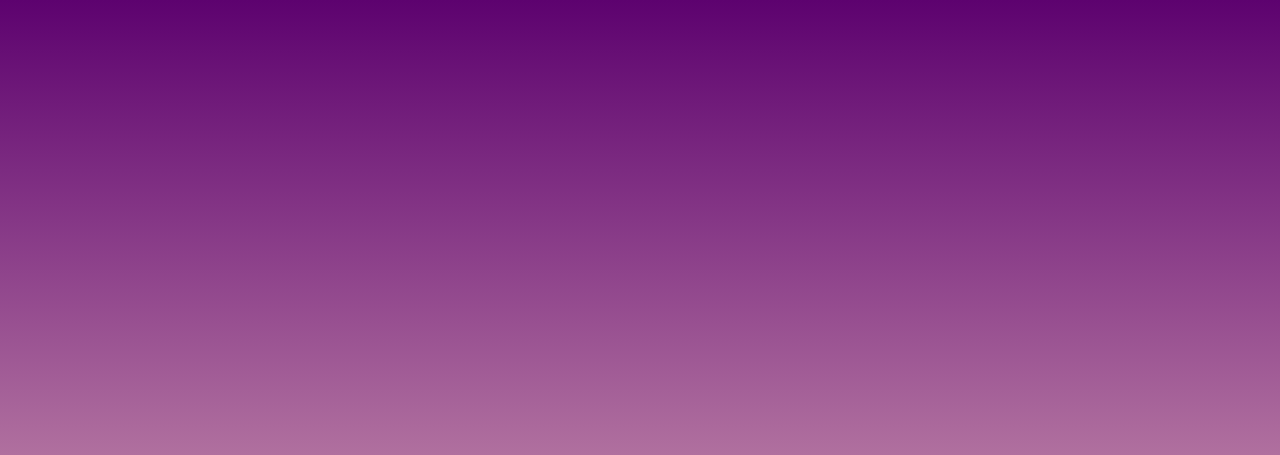
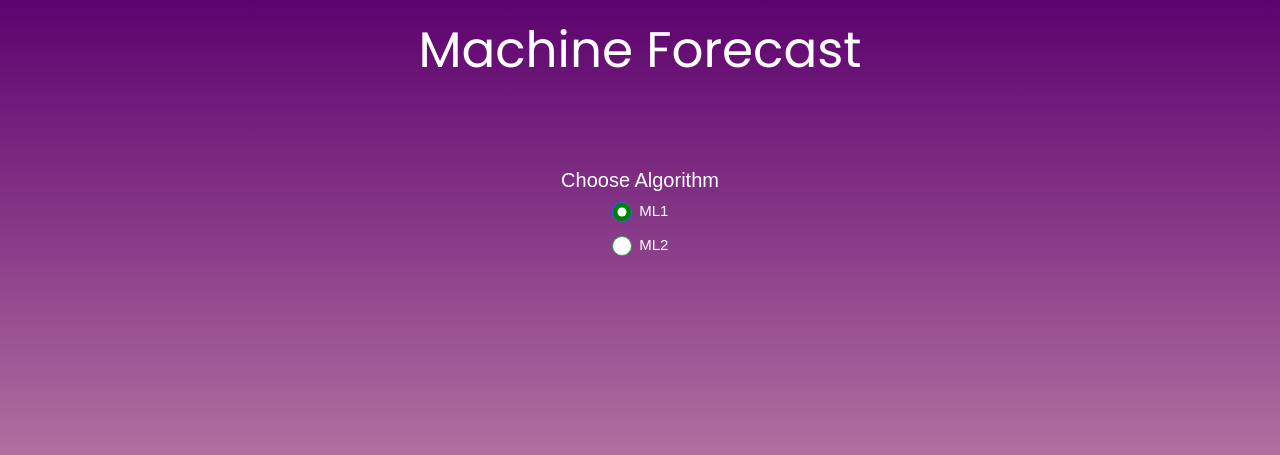
Before and after one commit to Markel564/IoT_project, a Flask app: page / in a window 1280 px wide. Shown: the top 455 px of the page. Run offline with Flask 3, Linux system fonts and the light colour scheme; some libraries are stand-ins or nearby versions.

Commit message:
home html partial implementation

```diff
--- a/operations/lstm.py
+++ b/operations/lstm.py
@@ -60,6 +60,7 @@ class LSTMPredictorWrapper:
 
         self.X_train = torch.tensor(sequences[:int(len(sequences) * train_size)], dtype=torch.float32)
         self.X_test = torch.tensor(sequences[int(len(sequences) * train_size):], dtype=torch.float32)
+
 
     def y_conversion(self, train_size):
         """
--- /dev/null
+++ b/website/python_code/__init__.py
@@ -0,0 +1 @@
+from get_cities import get_cities
--- a/website/static/css/style.css
+++ b/website/static/css/style.css
@@ -7,7 +7,38 @@ body {
     flex-direction: column;
   }
 
+.website-title{
+  margin-top: 20px;
+}
+.website-title h1{
+    font-family: 'Poppins', sans-serif;
+    font-size: 50px;
+    color: white;
+    text-align: center;
 
+}
+
+.algorithms {
+  margin-top: 10vh;
+  display: flex;
+  flex-direction: column;
+  align-items: center;
+  text-align: center;
+}
+
+
+
+.machine-learning {
+  color: white;
+  font-size: 15px;
+  font-family: 'Montserrat', sans-serif;
+}
+
+.algorithms h3 {
+  color: white;
+  font-size: 20px;
+  font-family: 'Montserrat', sans-serif;
+}
 .footer {
     margin-top: auto;
     padding: 20px;
@@ -47,3 +78,31 @@ body {
 .separator {
   margin: 0 30px; /* Ajusta el margen según tus preferencias para separar los elementos */
 }
+
+
+
+
+/* Style for the checkbox container */
+.form-check {
+  margin-bottom: 10px; /* Add margin for spacing between checkboxes */
+}
+
+/* Style for the checkbox input */
+.form-check-input {
+  width: 20px; /* Adjust the width of the checkbox */
+  height: 20px; /* Adjust the height of the checkbox */
+  margin-top: 2px; /* Adjust the vertical alignment of the checkbox */
+  background-color: #fff; /* Set the background color to white for unchecked checkboxes */
+  border: 1px solid #28a745; /* Add a border for better visibility */
+  border-radius: 3px; /* Optional: Add border-radius for rounded corners */
+}
+
+/* Style for the checked checkbox input */
+.form-check-input:checked {
+  background-color: green; /* Set the background color to green for checked checkboxes */
+}
+
+/* Style for the checkbox label */
+.form-check-label {
+  margin-left: 5px; /* Add some spacing between the checkbox and the label */
+}
--- a/website/templates/base.html
+++ b/website/templates/base.html
@@ -8,6 +8,8 @@
     <!-- link for css -->
     <link rel="stylesheet" href="{{ url_for('static', filename='css/style.css') }}">
     <title>{% block title %}Home{% endblock%}</title>
+    <link rel="stylesheet" href="https://fonts.googleapis.com/css?family=Poppins&display=swap">
+
 </head>
 <body>
 
@@ -36,22 +38,13 @@
     {% endwith %}
 
 
+    <div class="website-title">
+        <h1>Machine Forecast</h1>
+    </div>
 
-    <script
-      src="https://code.jquery.com/jquery-3.2.1.slim.min.js"
-      integrity="sha384-KJ3o2DKtIkvYIK3UENzmM7KCkRr/rE9/Qpg6aAZGJwFDMVNA/GpGFF93hXpG5KkN"
-      crossorigin="anonymous"
-    ></script>
-    <script
-      src="https://cdnjs.cloudflare.com/ajax/libs/popper.js/1.12.9/umd/popper.min.js"
-      integrity="sha384-ApNbgh9B+Y1QKtv3Rn7W3mgPxhU9K/ScQsAP7hUibX39j7fakFPskvXusvfa0b4Q"
-      crossorigin="anonymous"
-    ></script>
-    <script
-      src="https://maxcdn.bootstrapcdn.com/bootstrap/4.0.0/js/bootstrap.min.js"
-      integrity="sha384-JZR6Spejh4U02d8jOt6vLEHfe/JQGiRRSQQxSfFWpi1MquVdAyjUar5+76PVCmYl"
-      crossorigin="anonymous"
-    ></script>
+    {% block content %}
+    {% endblock %}
+
 
     <!-- FOOTER -->
     <div class="footer">
@@ -69,5 +62,21 @@
           </div>
         </div>
     </div>
+
+    <script
+      src="https://code.jquery.com/jquery-3.2.1.slim.min.js"
+      integrity="sha384-KJ3o2DKtIkvYIK3UENzmM7KCkRr/rE9/Qpg6aAZGJwFDMVNA/GpGFF93hXpG5KkN"
+      crossorigin="anonymous"
+    ></script>
+    <script
+      src="https://cdnjs.cloudflare.com/ajax/libs/popper.js/1.12.9/umd/popper.min.js"
+      integrity="sha384-ApNbgh9B+Y1QKtv3Rn7W3mgPxhU9K/ScQsAP7hUibX39j7fakFPskvXusvfa0b4Q"
+      crossorigin="anonymous"
+    ></script>
+    <script
+      src="https://maxcdn.bootstrapcdn.com/bootstrap/4.0.0/js/bootstrap.min.js"
+      integrity="sha384-JZR6Spejh4U02d8jOt6vLEHfe/JQGiRRSQQxSfFWpi1MquVdAyjUar5+76PVCmYl"
+      crossorigin="anonymous"
+    ></script>
 </body>
 </html>
--- a/website/templates/home.html
+++ b/website/templates/home.html
@@ -1 +1,26 @@
 {% extends 'base.html' %}
+
+{% block content %}
+
+<div class="algorithms">
+    <h3>Choose Algorithm</h3>
+    <div class="machine-learning">
+        <div class="form-check">
+            <input class="form-check-input" type="radio" name="exampleRadios" id="exampleRadios1" value="option1" checked>
+            <label class="form-check-label" for="exampleRadios1">
+              ML1
+            </label>
+          </div>
+        <div class="form-check">
+            <input class="form-check-input" type="radio" name="exampleRadios" id="exampleRadios2" value="option2">
+            <label class="form-check-label" for="exampleRadios2">
+              ML2
+            </label>
+        </div>
+    </div>
+
+</div>
+
+
+
+{% endblock %}
```
Also changed, not shown: operations/realtimedata.py (deleted, +0 -29 lines), realtimedata.py (added, +29 -0 lines), website/python_code/get_cities.py (added, +39 -0 lines), operations/__init__.py (line endings or trailing spaces), 6 other files.
